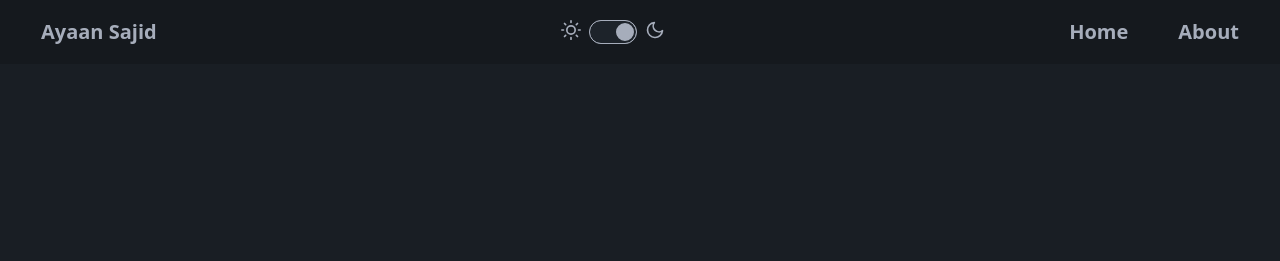
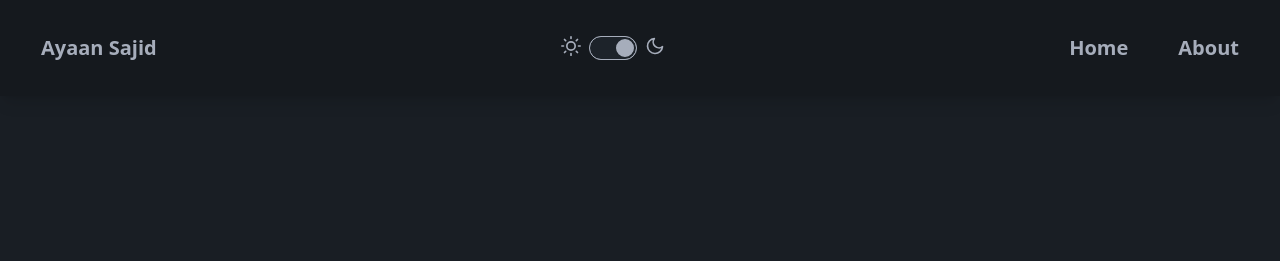
Before and after one commit to AyaanSucksAtCoding/AyaanTheDev, a website: page index.html in a window 1280 px wide. Shown: the top 261 px of the page. Drawn offline with nearby package versions, Linux system fonts and the light colour scheme; files that its build step writes are made by us from their sources; a web font is replaced by a local one.

Commit message:
trying to make the navbar sticky

```diff
--- a/index.html
+++ b/index.html
@@ -7,8 +7,8 @@
   <link href="dist/output.css" rel="stylesheet">
 </head>
 <body class = "font-sans">
-  <nav class="navbar bg-base-300">
-    <div class="navbar-center flex w-full justify-between px-4">
+  <nav class="navbar bg-base-300 fixed top-0 w-full z-50 shadow-lg">
+    <div class="navbar-center flex w-full justify-between px-4 py-4">
         <button class="btn btn-ghost text-xl">Ayaan Sajid</button>
         <label class="flex cursor-pointer gap-2">
   <svg
```
